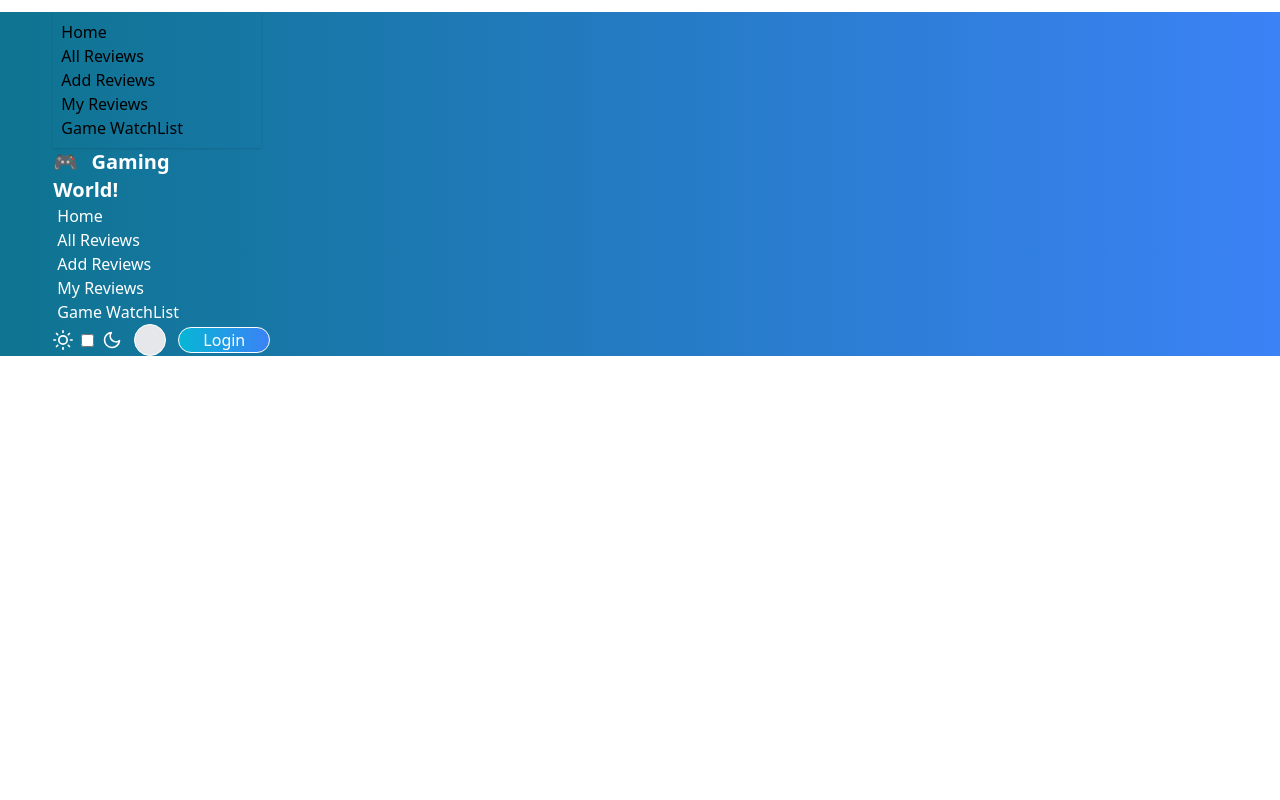
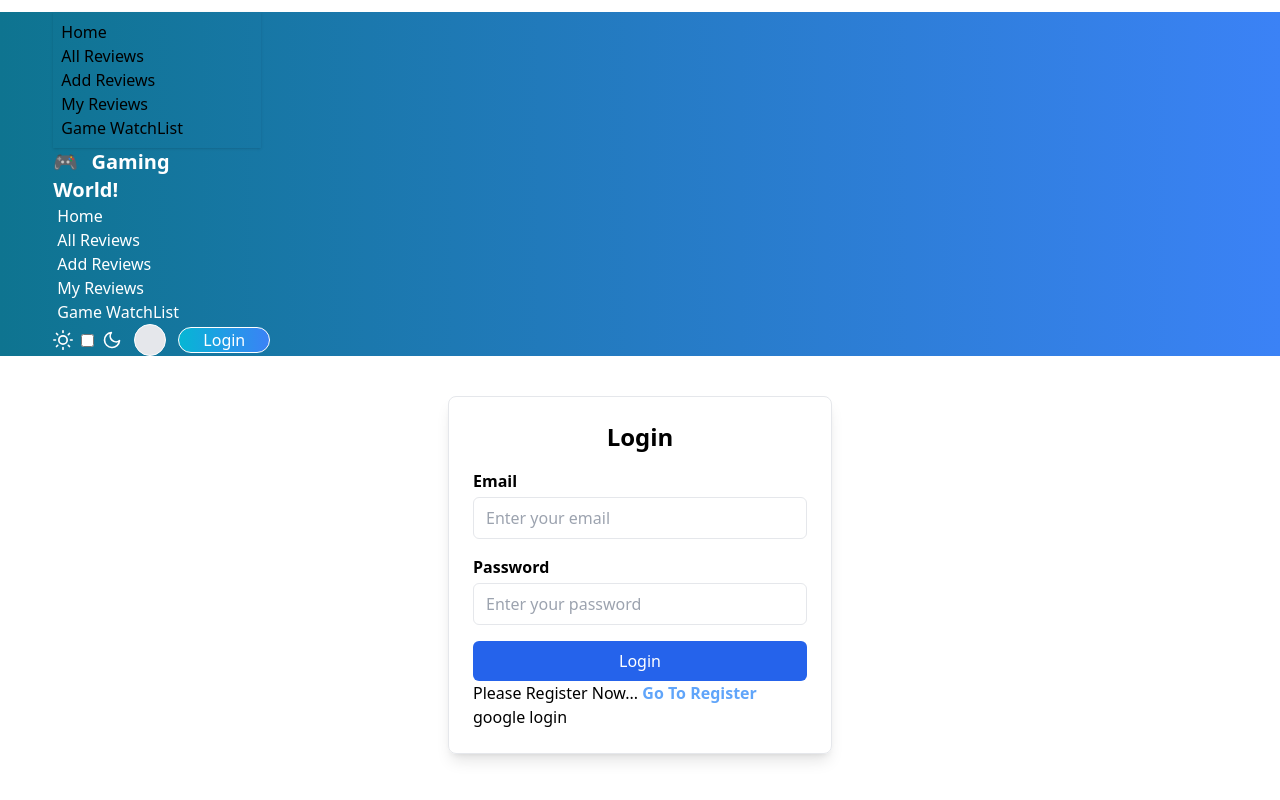
Before and after one commit to mdriyajulislamakash11/Gaming-World-Project-client-site, a React (Vite) app: page /login in a window 1280 px wide. Built offline with nearby package versions, Linux system fonts and the light colour scheme; no server answers.

Commit message:
login done

```diff
--- a/src/auth/AuthProvider.jsx
+++ b/src/auth/AuthProvider.jsx
@@ -40,6 +40,7 @@ const AuthProvider = ({ children }) => {
 
   useEffect(() => {
     const unSubscribe = onAuthStateChanged(auth, (currentUser) => {
+        console.log(currentUser)
       setUser(currentUser);
       setLoading(false);
     });
--- a/src/components/Navbar.jsx
+++ b/src/components/Navbar.jsx
@@ -1,14 +1,27 @@
-import React from "react";
-import { NavLink } from "react-router-dom";
+import React, { useContext } from "react";
+import { Link, NavLink } from "react-router-dom";
+import { AuthContext } from "../auth/AuthProvider";
 
 const Navbar = () => {
+  const { user, logOut } = useContext(AuthContext);
+
   const links = (
     <>
-      <li><NavLink to="/">Home</NavLink></li>
-      <li><NavLink to="/allReviews">All Reviews</NavLink></li>
-      <li><NavLink to="/addReviews">Add Reviews</NavLink></li>
-      <li><NavLink to="/myReviews">My Reviews</NavLink></li>
-      <li><NavLink to="/gameWatchList">Game WatchList</NavLink></li>
+      <li>
+        <NavLink to="/">Home</NavLink>
+      </li>
+      <li>
+        <NavLink to="/allReviews">All Reviews</NavLink>
+      </li>
+      <li>
+        <NavLink to="/addReviews">Add Reviews</NavLink>
+      </li>
+      <li>
+        <NavLink to="/myReviews">My Reviews</NavLink>
+      </li>
+      <li>
+        <NavLink to="/gameWatchList">Game WatchList</NavLink>
+      </li>
     </>
   );
 
@@ -45,10 +58,13 @@ const Navbar = () => {
 
           {/* Branding */}
           <NavLink to="/" className=" normal-case text-xl">
-            🎮 <span className="ml-2 font-bold text-left">Gaming<br />World!</span>
+            🎮{" "}
+            <span className="ml-2 font-bold text-left">
+              Gaming
+              <br />
+              World!
+            </span>
           </NavLink>
-
-
         </div>
 
         {/* Navbar Center */}
@@ -61,8 +77,17 @@ const Navbar = () => {
           <div className="flex items-center gap-3">
             {/* Dark mode toggle */}
             <label className="flex cursor-pointer gap-2 items-center">
-              <svg xmlns="http://www.w3.org/2000/svg" width="20" height="20" viewBox="0 0 24 24" fill="none"
-                   stroke="currentColor" strokeWidth="2" strokeLinecap="round" strokeLinejoin="round">
+              <svg
+                xmlns="http://www.w3.org/2000/svg"
+                width="20"
+                height="20"
+                viewBox="0 0 24 24"
+                fill="none"
+                stroke="currentColor"
+                strokeWidth="2"
+                strokeLinecap="round"
+                strokeLinejoin="round"
+              >
                 <circle cx="12" cy="12" r="5" />
                 <path d="M12 1v2M12 21v2M4.2 4.2l1.4 1.4M18.4 18.4l1.4 1.4M1 12h2M21 12h2M4.2 19.8l1.4-1.4M18.4 5.6l1.4-1.4" />
               </svg>
@@ -71,9 +96,17 @@ const Navbar = () => {
                 value="synthwave"
                 className="toggle theme-controller"
               />
-              <svg xmlns="http://www.w3.org/2000/svg" width="20" height="20" viewBox="0 0 24 24"
-                   fill="none" stroke="currentColor" strokeWidth="2" strokeLinecap="round"
-                   strokeLinejoin="round">
+              <svg
+                xmlns="http://www.w3.org/2000/svg"
+                width="20"
+                height="20"
+                viewBox="0 0 24 24"
+                fill="none"
+                stroke="currentColor"
+                strokeWidth="2"
+                strokeLinecap="round"
+                strokeLinejoin="round"
+              >
                 <path d="M21 12.79A9 9 0 1 1 11.21 3 7 7 0 0 0 21 12.79z"></path>
               </svg>
             </label>
@@ -82,9 +115,18 @@ const Navbar = () => {
             <div className="w-8 h-8 rounded-full border border-white bg-gray-200"></div>
 
             {/* Login Button */}
-            <button className="btn border border-white bg-gradient-to-r from-cyan-500 to-blue-500 rounded-full px-6 text-white hover:opacity-90">
-              Login
-            </button>
+
+            {user ? (
+              <button onClick={logOut} className="btn border border-white bg-gradient-to-r from-cyan-500 to-blue-500 rounded-full px-6 text-white hover:opacity-90">
+                LogOut
+              </button>
+            ) : (
+              <Link to="/login">
+                <button className="btn border border-white bg-gradient-to-r from-cyan-500 to-blue-500 rounded-full px-6 text-white hover:opacity-90">
+                  Login
+                </button>
+              </Link>
+            )}
           </div>
         </div>
       </div>
--- a/src/pages/Login.jsx
+++ b/src/pages/Login.jsx
@@ -1,11 +1,75 @@
-import React from 'react';
+import React, { useContext } from "react";
+import { AuthContext } from "../auth/AuthProvider";
+import { useState } from "react";
+import { Link } from "react-router-dom";
 
 const Login = () => {
-    return (
-        <div>
+  const { googleLogin, login } = useContext(AuthContext);
+  const [error, setError] = useState("");
 
+  const handleLogin = (e) => {
+    e.preventDefault();
+
+    const form = e.target;
+
+    const email = form.email.value;
+    const password = form.password.value;
+
+    console.log({ email, password });
+
+    // logIn
+    login(email, password)
+      .then((result) => {
+        console.log(result.user);
+      })
+      .catch((error) => {
+        setError(error.message);
+      });
+  };
+
+  return (
+    <div className="max-w-sm mx-auto mt-10 p-6 border shadow-lg rounded-lg">
+      <h2 className="text-2xl font-bold mb-4 text-center">Login</h2>
+      <form onSubmit={handleLogin}>
+        <div className="mb-4">
+          <label className="block mb-1 font-semibold">Email</label>
+          <input
+            type="email"
+            name="email"
+            required
+            className="w-full px-3 py-2 border rounded-md focus:outline-none"
+            placeholder="Enter your email"
+          />
         </div>
-    );
+        <div className="mb-4">
+          <label className="block mb-1 font-semibold">Password</label>
+          <input
+            type="password"
+            name="password"
+            required
+            className="w-full px-3 py-2 border rounded-md focus:outline-none"
+            placeholder="Enter your password"
+          />
+        </div>
+        <button
+          type="submit"
+          className="w-full bg-blue-600 text-white py-2 rounded-md hover:bg-blue-700 transition"
+        >
+          Login
+        </button>
+        {error && <p className="text-red-500 text-sm mb-3">{error}</p>}
+      </form>
+
+      <div>
+
+        <p>Please Register Now... <Link className="font-bold text-blue-400" to="/register">Go To Register</Link></p>
+
+        <button onClick={googleLogin} className="">
+          google login
+        </button>
+      </div>
+    </div>
+  );
 };
 
 export default Login;
```
